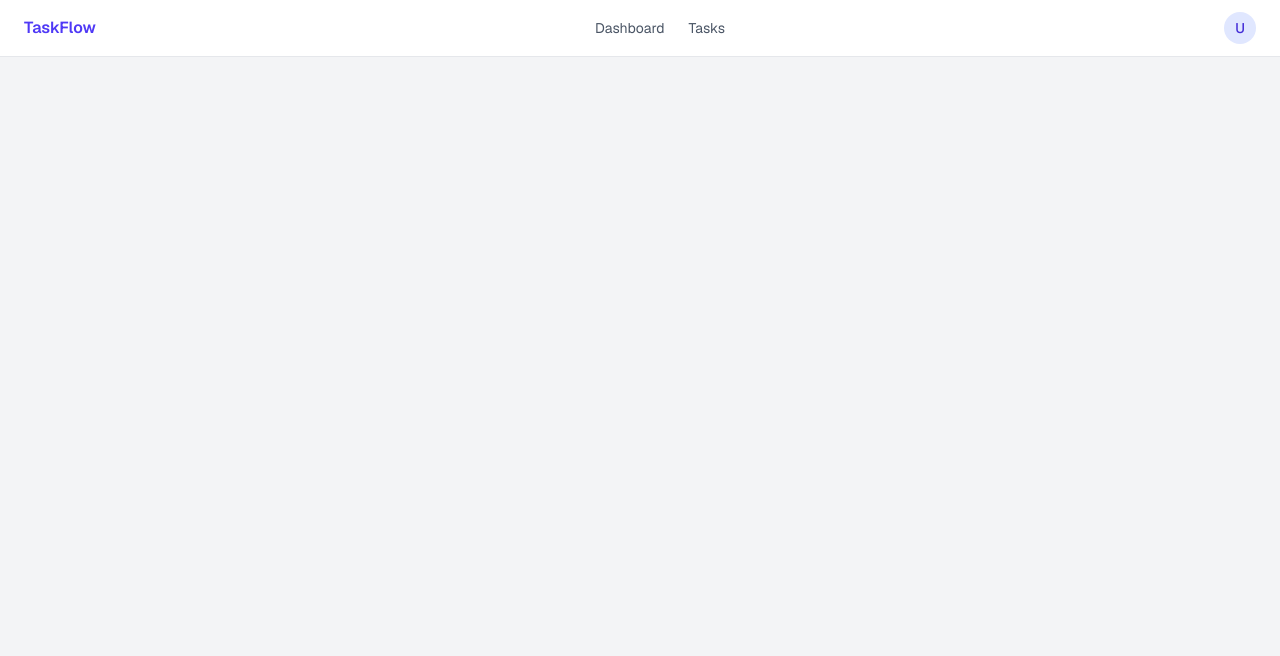
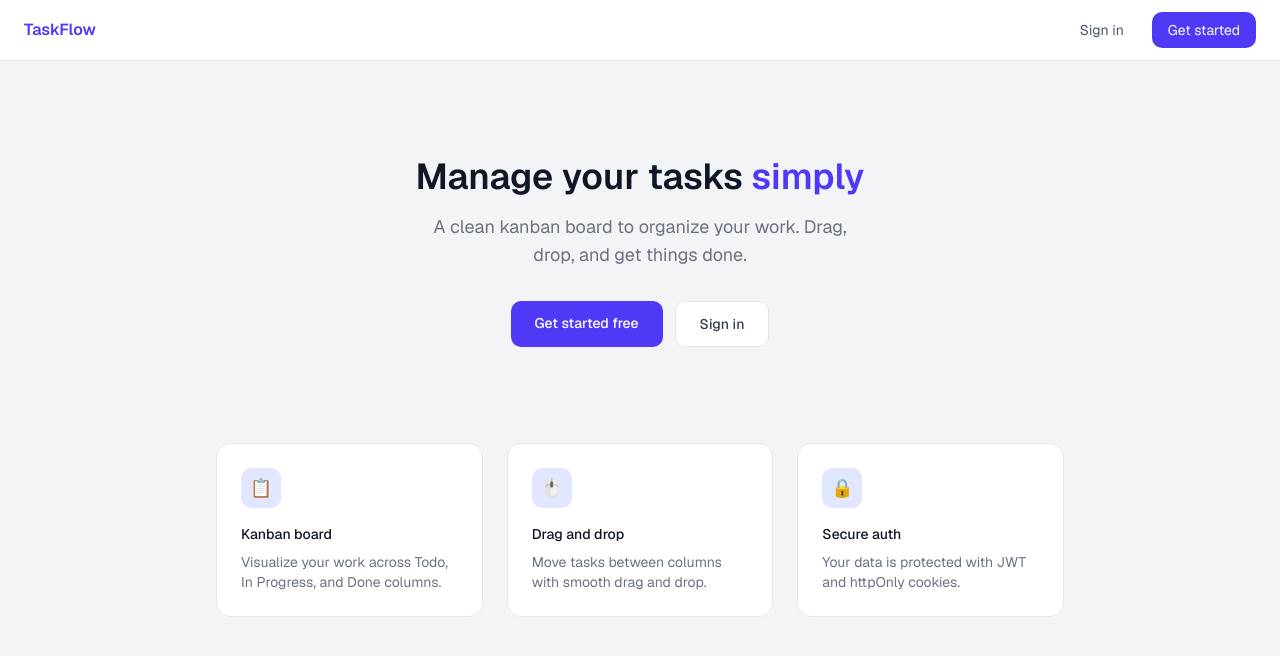
Before and after one commit to RomanLavrenchuk/Task-Manager-App, a Next.js app in the folder frontend/: page / in a window 1280 px wide. Shown: the top 656 px of the page. Built offline with nearby package versions, Linux system fonts and the light colour scheme.

Commit message:
add toast notifications for mutations

```diff
--- a/frontend/app/(marketing)/page.tsx
+++ b/frontend/app/(marketing)/page.tsx
@@ -1,3 +1,5 @@
+import Landing from '@/components/layout/landing';
+
 export default function Home() {
-    return;
+    return <Landing />;
 }
--- /dev/null
+++ b/frontend/app/(protected)/layout.tsx
@@ -0,0 +1,14 @@
+import Navbar from '@/components/layout/navbar';
+
+export default function ProtectedLayout({
+    children,
+}: {
+    children: React.ReactNode;
+}) {
+    return (
+        <>
+            <Navbar />
+            {children}
+        </>
+    );
+}
--- a/frontend/app/layout.tsx
+++ b/frontend/app/layout.tsx
@@ -4,7 +4,7 @@ import { Providers } from './providers';
 import AuthContext from '@/context/auth-context';
 import { Geist } from 'next/font/google';
 import { cn } from '@/lib/utils';
-import Navbar from '@/components/layout/navbar';
+import { Toaster } from 'sonner';
 
 const geist = Geist({ subsets: ['latin'], variable: '--font-sans' });
 
@@ -22,11 +22,9 @@ export default function RootLayout({
         <html lang='en' className={cn('font-sans', geist.variable)}>
             <body className='min-h-screen bg-gray-100'>
                 <Providers>
-                    <AuthContext>
-                        <Navbar />
-                        {children}
-                    </AuthContext>
+                    <AuthContext>{children}</AuthContext>
                 </Providers>
+                <Toaster position='top-right' />
             </body>
         </html>
     );
--- /dev/null
+++ b/frontend/components/layout/landing.tsx
@@ -0,0 +1,92 @@
+import Link from 'next/link';
+
+export default function Home() {
+    return (
+        <div className='min-h-screen bg-gray-100'>
+            {/* Navbar */}
+            <nav className='bg-white border-b border-gray-200 px-6 py-3 flex items-center justify-between'>
+                <span className='text-base font-semibold text-indigo-600'>
+                    TaskFlow
+                </span>
+                <div className='flex gap-3'>
+                    <Link
+                        href='/login'
+                        className='text-sm text-gray-600 hover:text-gray-900 px-4 py-2'
+                    >
+                        Sign in
+                    </Link>
+                    <Link
+                        href='/register'
+                        className='text-sm bg-indigo-600 text-white px-4 py-2 rounded-lg hover:bg-indigo-700'
+                    >
+                        Get started
+                    </Link>
+                </div>
+            </nav>
+
+            {/* Hero */}
+            <div className='flex flex-col items-center justify-center text-center px-6 py-24'>
+                <h1 className='text-4xl font-semibold text-gray-900 mb-4'>
+                    Manage your tasks{' '}
+                    <span className='text-indigo-600'>simply</span>
+                </h1>
+                <p className='text-gray-500 text-lg max-w-md mb-8'>
+                    A clean kanban board to organize your work. Drag, drop, and
+                    get things done.
+                </p>
+                <div className='flex gap-3'>
+                    <Link
+                        href='/register'
+                        className='bg-indigo-600 text-white text-sm font-medium px-6 py-3 rounded-lg hover:bg-indigo-700'
+                    >
+                        Get started free
+                    </Link>
+                    <Link
+                        href='/login'
+                        className='bg-white text-gray-700 text-sm font-medium px-6 py-3 rounded-lg border border-gray-200 hover:bg-gray-50'
+                    >
+                        Sign in
+                    </Link>
+                </div>
+            </div>
+
+            {/* Features */}
+            <div className='max-w-4xl mx-auto px-6 pb-24 grid grid-cols-3 gap-6'>
+                <div className='bg-white rounded-xl border border-gray-200 p-6'>
+                    <div className='w-10 h-10 bg-indigo-100 rounded-lg flex items-center justify-center mb-4'>
+                        <span className='text-indigo-600 text-lg'>📋</span>
+                    </div>
+                    <h3 className='text-sm font-medium text-gray-900 mb-2'>
+                        Kanban board
+                    </h3>
+                    <p className='text-sm text-gray-500'>
+                        Visualize your work across Todo, In Progress, and Done
+                        columns.
+                    </p>
+                </div>
+                <div className='bg-white rounded-xl border border-gray-200 p-6'>
+                    <div className='w-10 h-10 bg-indigo-100 rounded-lg flex items-center justify-center mb-4'>
+                        <span className='text-indigo-600 text-lg'>🖱️</span>
+                    </div>
+                    <h3 className='text-sm font-medium text-gray-900 mb-2'>
+                        Drag and drop
+                    </h3>
+                    <p className='text-sm text-gray-500'>
+                        Move tasks between columns with smooth drag and drop.
+                    </p>
+                </div>
+                <div className='bg-white rounded-xl border border-gray-200 p-6'>
+                    <div className='w-10 h-10 bg-indigo-100 rounded-lg flex items-center justify-center mb-4'>
+                        <span className='text-indigo-600 text-lg'>🔒</span>
+                    </div>
+                    <h3 className='text-sm font-medium text-gray-900 mb-2'>
+                        Secure auth
+                    </h3>
+                    <p className='text-sm text-gray-500'>
+                        Your data is protected with JWT and httpOnly cookies.
+                    </p>
+                </div>
+            </div>
+        </div>
+    );
+}
--- a/frontend/components/tasks/task-card.tsx
+++ b/frontend/components/tasks/task-card.tsx
@@ -16,6 +16,7 @@ import { useMutation, useQueryClient } from '@tanstack/react-query';
 import { deleteTask, updateTask } from '@/lib/api';
 import { z } from 'zod';
 import { priorityColors } from '@/lib/constants';
+import { toast } from 'sonner';
 
 type TaskCardProps = {
     task: Tasks;
@@ -44,7 +45,11 @@ export default function TaskCard({ task }: TaskCardProps) {
             priority: string;
             status?: string;
         }) => updateTask(task.id, data),
+        onError: () => {
+            toast.error('Failed to update task');
+        },
         onSuccess: () => {
+            toast.success('Task updated!');
             queryClient.invalidateQueries({ queryKey: ['tasks'] });
             setOpen(false); // close modal
             reset(); // clear form
@@ -54,7 +59,11 @@ export default function TaskCard({ task }: TaskCardProps) {
     //delete mutation
     const deleteMutation = useMutation({
         mutationFn: () => deleteTask(task.id),
+        onError: () => {
+            toast.error('Failed to delete task');
+        },
         onSuccess: () => {
+            toast.success('Task deleted!');
             queryClient.invalidateQueries({ queryKey: ['tasks'] });
         },
     });
--- a/frontend/components/tasks/tasks-header.tsx
+++ b/frontend/components/tasks/tasks-header.tsx
@@ -14,6 +14,7 @@ import { z } from 'zod';
 import { useMutation, useQueryClient } from '@tanstack/react-query';
 import { createTask } from '@/lib/api';
 import { useState } from 'react';
+import { toast } from 'sonner';
 
 export default function TasksHeader() {
     const queryClient = useQueryClient();
@@ -31,9 +32,13 @@ export default function TasksHeader() {
         mutationFn: (data: { name: string; priority: string }) =>
             createTask(data),
         onSuccess: () => {
+            toast.success('Task created!');
             queryClient.invalidateQueries({ queryKey: ['tasks'] });
             setOpen(false); // close modal
             reset(); // clear form
+        },
+        onError: () => {
+            toast.error('Something went wrong');
         },
     });
 
--- a/frontend/package.json
+++ b/frontend/package.json
@@ -26,6 +26,7 @@
     "react-hook-form": "^7.78.0",
     "server-only": "^0.0.1",
     "shadcn": "^4.13.0",
+    "sonner": "^2.0.7",
     "tailwind-merge": "^3.6.0",
     "tw-animate-css": "^1.4.0",
     "zod": "^4.4.3"
```
Also changed, not shown: 1 other file (tests, documents, lock files or other folders).
